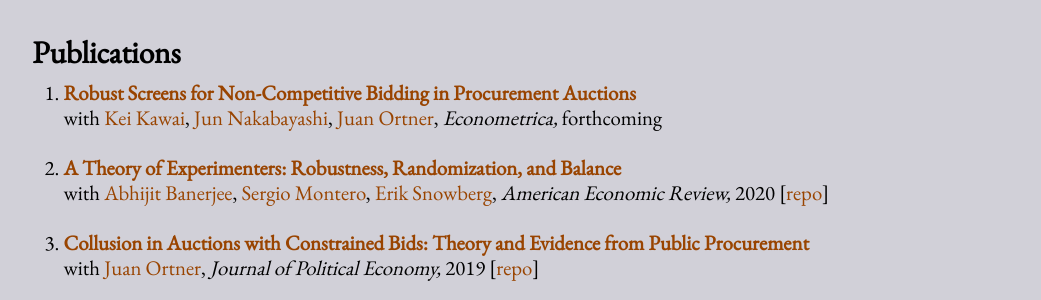
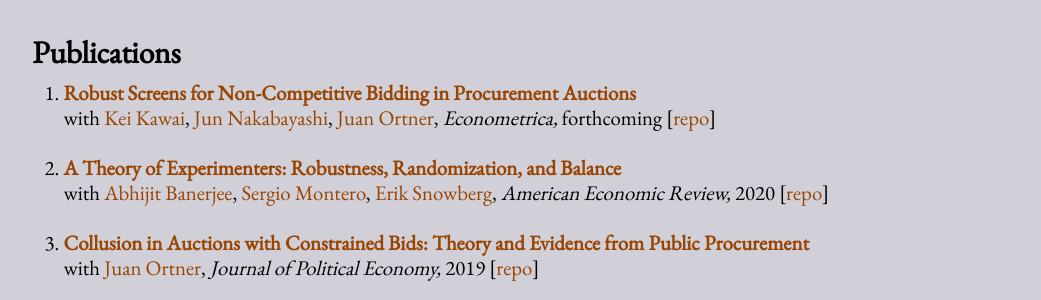
Before and after one commit to sylvaingchassang/chassang.github.io, a Jekyll site: the page built from research.md, in a window 1280 px wide. Shown: the part 709-1009 px from the top of the page, without its empty margins (119-1160 px from the left). Built offline with Jekyll 4.4.1, drawn with Linux system fonts in a browser that asks for light colours; some of the changed lines change nothing that is shown.

Commit message:
repo missing bids

```diff
--- a/research.md
+++ b/research.md
@@ -92,6 +92,7 @@
       year:  forthcoming
       journal: "Econometrica"
       internal: True
+      repo: https://github.com/sylvaingchassang/missing_bids
       url:   "/assets/papers/missing_bids.pdf"
       note: "We document a novel bidding pattern observed in procurement auctions from Japan: winning bids tend to be isolated, and there is a missing mass of close losing bids. This pattern is suspicious in the following sense: its extreme forms are inconsistent with competitive behavior under arbitrary information structures. Building on this observation, we develop systematic tests of competitive behavior in procurement auctions that allow for general information structures as well as non-stationary unobserved heterogeneity. We provide an empirical exploration of our tests, and show they can help identify other suspicious patterns in the data."
 
```
